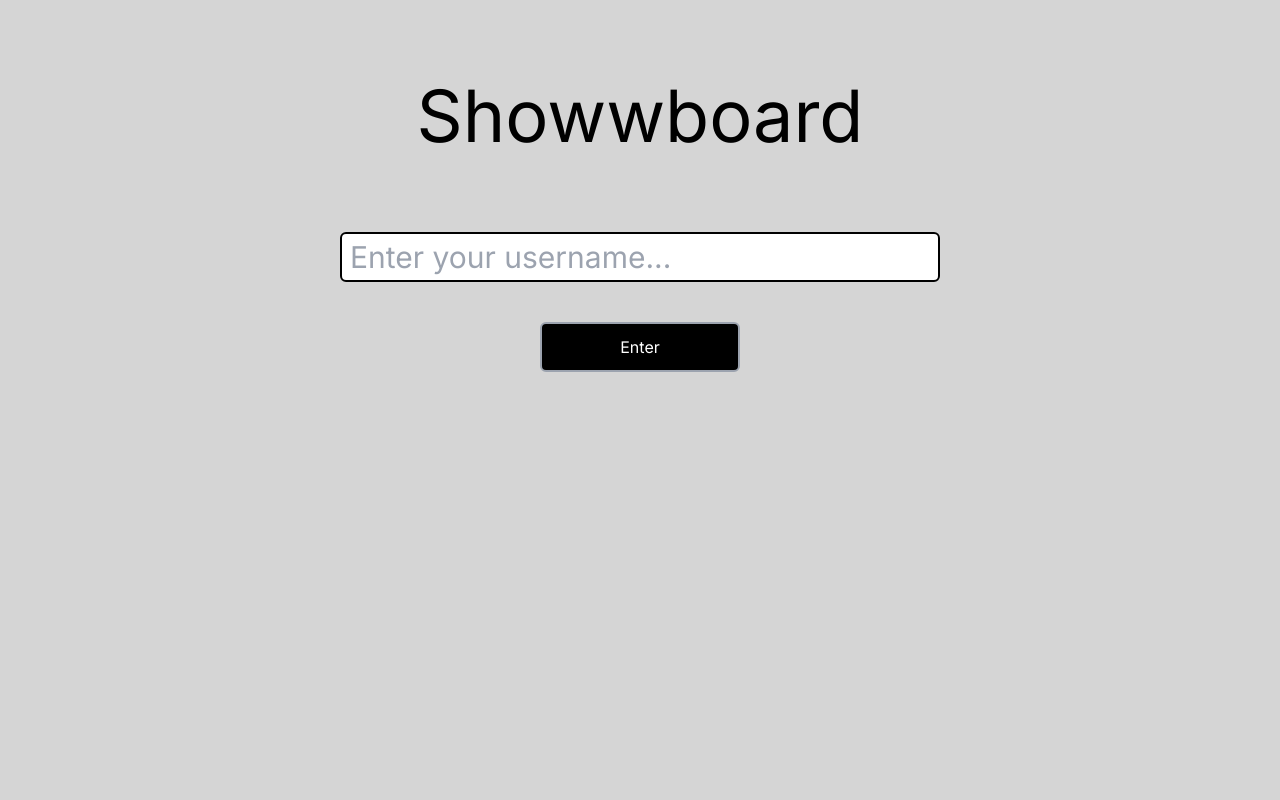
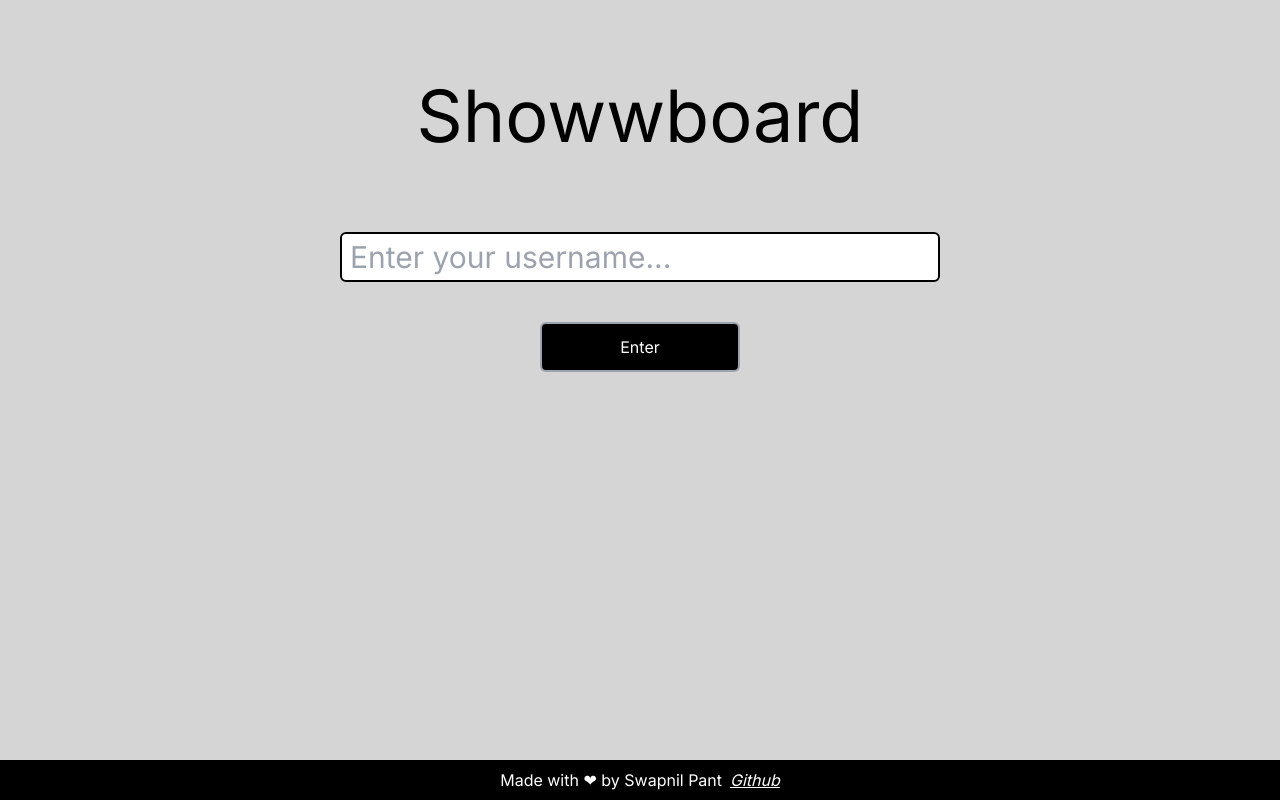
Before and after one commit to swapn652/Showwboard, a Next.js app: page / in a window 1280 px wide. Built offline with nearby package versions, Linux system fonts and the light colour scheme.

Commit message:
Created footer

```diff
--- /dev/null
+++ b/app/components/Footer.tsx
@@ -0,0 +1,12 @@
+const Footer = () => {
+  return (
+    <div className="flex justify-center items-center h-10 bg-black text-white">
+      Made with ❤ by Swapnil Pant{" "}
+      <a href="https://github.com/swapn652/Showwboard" target="_blank" className="ml-2 underline italic">
+        Github
+      </a>
+    </div>
+  );
+};
+
+export default Footer;
--- a/app/page.tsx
+++ b/app/page.tsx
@@ -1,5 +1,6 @@
 import Followers from './components/Followers'
 import Following from './components/Following'
+import Footer from './components/Footer'
 import Profile from './components/Profile'
 import Search from './components/Search'
 import Show from './components/Show'
@@ -11,17 +12,11 @@ import User from './components/User'
 
 export default function Home() {
   return (
-    <>
-      {/* <Profile/>
-      <Stats/>
-      <hr className='h-[10px] border-[6px] border-black mt-20'/>
-      <Followers/>
-      <Following/>
-      <hr className='h-[10px] border-[6px] border-black mt-20'/>
-      <Threads/>
-      <hr className='h-[10px] border-[6px] border-black mt-20'/>
-      <Shows/> */}
-      <Search/>
-    </>
+    <div className="flex flex-col min-h-screen">
+      <div className="flex-grow">
+        <Search/>
+      </div>
+      <Footer/>
+    </div>
   )
 }
--- a/app/user/[username]/page.tsx
+++ b/app/user/[username]/page.tsx
@@ -2,6 +2,7 @@
 
 import Followers from "@/app/components/Followers"
 import Following from "@/app/components/Following"
+import Footer from "@/app/components/Footer"
 import Profile from "@/app/components/Profile"
 import Shows from "@/app/components/Shows"
 import Stats from "@/app/components/Stats"
@@ -14,6 +15,8 @@ const Username = () => {
 
     return (
         <>
+            <div className="flex flex-col min-h-screen">
+                <div className="flex-grow">
                     <Profile username = { name }/>
                     <Stats username = { name }/>
                     <hr className='h-[10px] border-[6px] border-black mt-20'/>
@@ -23,6 +26,11 @@ const Username = () => {
                     <Threads username = { name }/>
                     <hr className='h-[10px] border-[6px] border-black mt-20'/>
                     <Shows username = { name }/>
+                </div>
+                <div className="mt-20">
+                    <Footer/>
+                </div>
+            </div>
         </>
     )
 }
```
Lines whose indentation alone changed are shown as unchanged.
